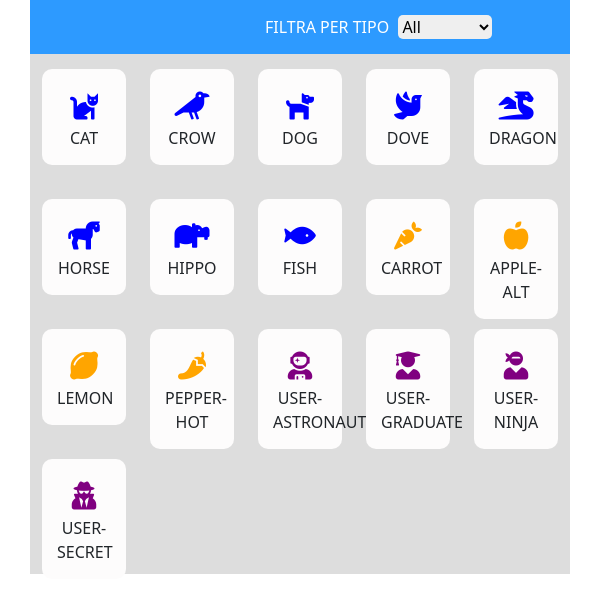
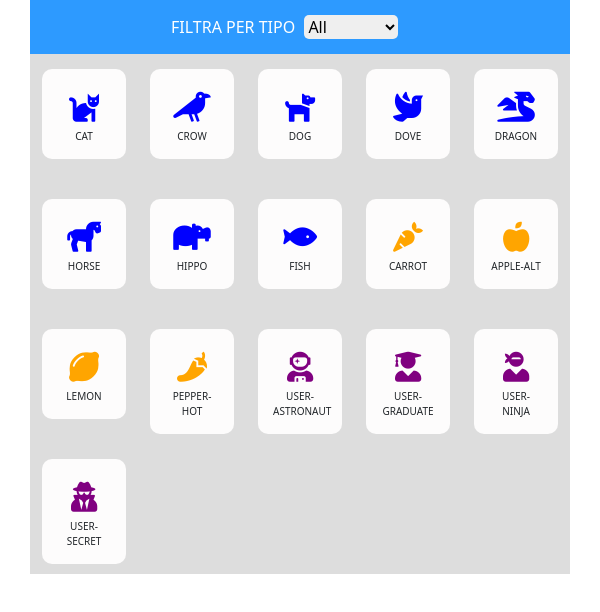
Before and after one commit to CarloD39/js-es6-icons, a plain HTML site: page index.html in a window 600 px wide. Drawn offline with nearby package versions, Linux system fonts and the light colour scheme.

Commit message:
correzioni responsive

```diff
--- a/css/style.css
+++ b/css/style.css
@@ -6,8 +6,8 @@
 
 .icon-content {
     flex-basis: calc(100% / 5);
+    max-width: calc(100% / 5);
     height: 100px;
-    max-width: calc(100% / 5) ;
     margin: 15px 0 ;
 }
 
@@ -20,11 +20,12 @@
 }
 
 .icon{
-    font-size: 28px;
+    font-size: 30px;
 }
 
 .name-icon{
     text-transform: uppercase;
+    font-size: 10px;
 }
 
 
@@ -58,3 +59,18 @@
     border-radius: 5px;
     margin-left: 5px;
 }
+
+/*----------------------------------*/
+
+/* MEdia SM */
+
+@media only screen and(min-width: 576px) and (max-width: 767px){
+
+    .icon{
+        font-size: 10px;
+    }
+
+    .name-icon{
+        font-size: 8px;
+    }
+}
--- a/index.html
+++ b/index.html
@@ -14,7 +14,7 @@
 
     <div class="container-select container">
         <div class="row">
-            <label class=" offset-5 col-7 label-selection">FILTRA PER TIPO
+            <label class=" offset-2 col-10 col-sm-9 offset-sm-3 offset-md-4 col-md-8 offset-lg-5 col-lg-7 label-selection">FILTRA PER TIPO
                 <select class="type-choice">
                     <option value="all">All</option>
                     <option value="animal">Animal</option>
@@ -28,7 +28,9 @@
 
 
     <div class="icons-container container">
-        <div class="icons-box row"></div>
+        <div class="icons-box row">
+
+        </div>
     </div>
 
 
--- a/js/script.js
+++ b/js/script.js
@@ -149,7 +149,7 @@ function displayIcons (filter){
         const{name, prefix, family, type} = icon;
 
         HtmlContainer.innerHTML += `
-            <div class="icon-content col">
+            <div class="icon-content col-4 col-sm-4 col-md-4 col-lg-4">
                 <div class="icon-content-inside">
                     <div class="icon ${type}">
                         <i class="${family} ${prefix}${name}"></i>
```
